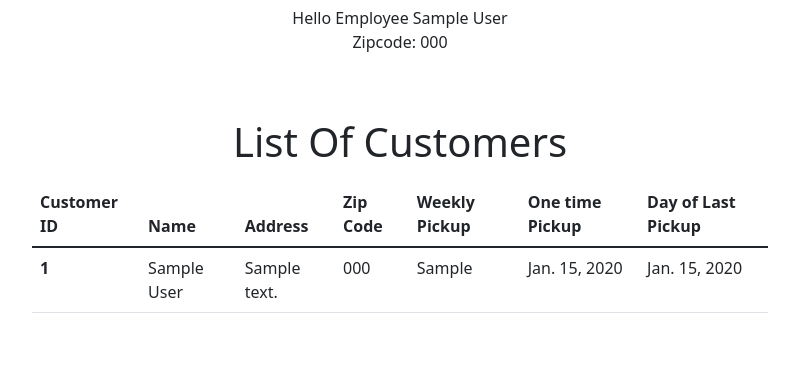
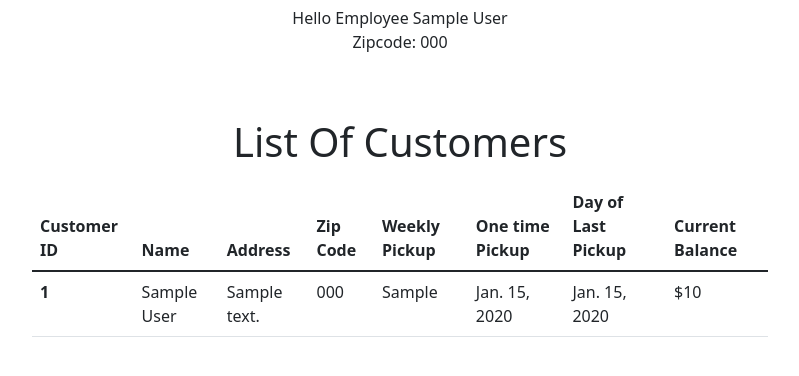
Before and after one commit to yoshuah809/Trash-collector, a Django app: page /employees/all_customers/ in a window 1280 px wide. Shown: the part 154-530 px from the top of the page, without its empty margins (240-1039 px from the left). Run offline with Django 3.2, Linux system fonts and the light colour scheme; a user stored in the database is signed in; tables that the repository leaves empty hold one stand-in row (values such as "Sample post").

Commit message:
Adding Balance Display to the Table View

```diff
--- a/trash_collector/employees/templates/employees/all_customers.html
+++ b/trash_collector/employees/templates/employees/all_customers.html
@@ -24,6 +24,7 @@
             <th scope="col">Weekly Pickup</th>
             <th scope="col">One time Pickup</th>
             <th scope="col">Day of Last Pickup</th>
+            <th scope="col">Current Balance</th>
           </tr>
         </thead>
 
@@ -39,6 +40,7 @@
             <td>{{ customer.weekly_pickup }}</td>
             <td>{{ customer.one_time_pickup }}</td>
             <td>{{ customer.date_of_last_pickup }}</td>
+            <td>${{ customer.balance }}</td>
 
           </tr>
 
```
